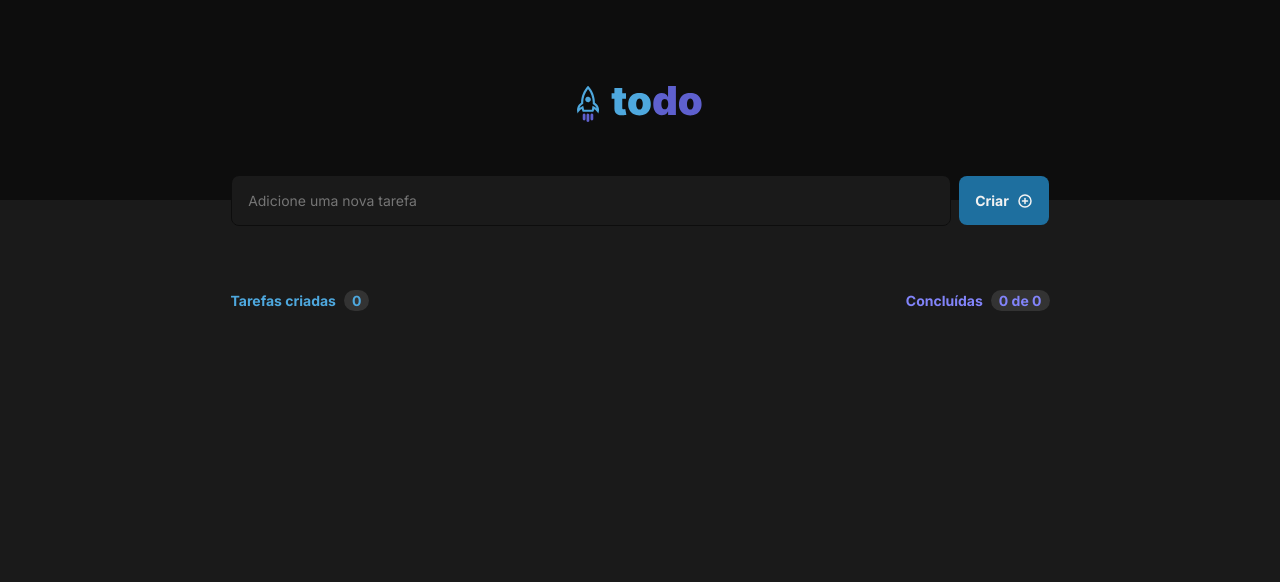
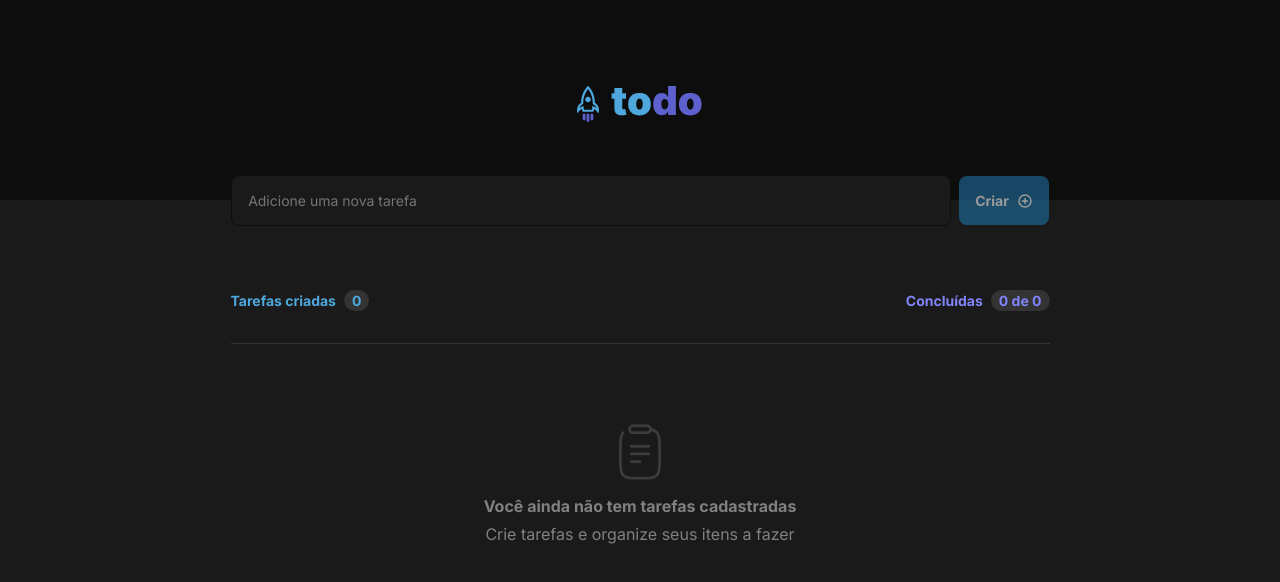
Before and after one commit to GersonRocha9/ignite-todo-list, a React (Vite) app: page / in a window 1280 px wide. Shown: the top 582 px of the page. Built offline with nearby package versions, Linux system fonts and the light colour scheme; data requests are answered from the project's data file.

Commit message:
feat: improve code and mock a fake database

```diff
--- /dev/null
+++ b/db.json
@@ -0,0 +1,3 @@
+{
+  "tasks": []
+}
--- a/package.json
+++ b/package.json
@@ -6,9 +6,12 @@
   "scripts": {
     "dev": "vite",
     "build": "tsc && vite build",
-    "preview": "vite preview"
+    "preview": "vite preview",
+    "server": "json-server --watch db.json"
   },
   "dependencies": {
+    "axios": "^1.2.3",
+    "json-server": "^0.17.1",
     "phosphor-react": "^1.4.1",
     "react": "^18.2.0",
     "react-dom": "^18.2.0",
--- a/src/components/CreateButton/index.tsx
+++ b/src/components/CreateButton/index.tsx
@@ -4,11 +4,12 @@ import { Button } from "./styles";
 
 interface CreateButtonProps {
   onAddTask: () => void;
+  disabled?: boolean;
 }
 
-export const CreateButton = ({ onAddTask }: CreateButtonProps) => {
+export const CreateButton = ({ onAddTask, disabled }: CreateButtonProps) => {
   return (
-    <Button onClick={onAddTask}>
+    <Button onClick={onAddTask} disabled={disabled}>
       <Text weight="bold" size={14} color="#F2F2F2">
         Criar
       </Text>
--- a/src/components/CreateButton/styles.ts
+++ b/src/components/CreateButton/styles.ts
@@ -12,6 +12,11 @@ export const Button = styled.button`
   gap: 8px;
   transition: background-color 0.2s;
 
+  &:disabled {
+    opacity: 0.6;
+    cursor: not-allowed;
+  }
+
   &:hover {
     background-color: ${({ theme }) => theme.colors.blue.default};
   }
--- a/src/pages/Home/index.tsx
+++ b/src/pages/Home/index.tsx
@@ -1,15 +1,19 @@
-import { useState } from "react";
+import { useEffect, useState } from "react";
 import { CreateButton, Header, TaskCard, TextInput } from "../../components";
 import { Text } from "../../components/Text";
 import {
   Badge,
   Container,
+  Divider,
   FormContainer,
   InfoContainer,
   InfoWrapper,
   InfoWrapperInfo,
   TasksContainer,
 } from "./styled";
+
+import Cliboard from "../../assets/Clipboard.svg";
+import { api } from "../../services/api";
 
 interface Task {
   id: string;
@@ -21,28 +25,53 @@ export const Home = () => {
   const [tasks, setTasks] = useState<Task[]>([]);
   const [newTask, setNewTask] = useState("");
 
+  console.log(tasks);
+
+  async function getTasks() {
+    const response = await api.get("/tasks");
+    const data = response.data;
+    setTasks(data);
+  }
+
+  useEffect(() => {
+    getTasks();
+  }, []);
+
   function addNewTask() {
-    if (!newTask) return;
-
     const newTaskObject = {
       id: String(new Date().getTime()),
       title: newTask,
       isDone: false,
     };
 
-    setTasks((oldState) => [...oldState, newTaskObject]);
+    api.post("/tasks", newTaskObject);
+
+    setTasks([...tasks, newTaskObject]);
+
     setNewTask("");
   }
 
   function handleDeleteTask(id: string) {
+    api.delete(`/tasks/${id}`);
     const filteredTasks = tasks.filter((task) => task.id !== id);
     setTasks(filteredTasks);
   }
 
   function handleToggleTask(id: string) {
-    const updatedTasks = tasks.map((task) =>
-      task.id === id ? { ...task, isDone: !task.isDone } : task
-    );
+    const updatedTasks = tasks.map((task) => {
+      if (task.id === id) {
+        task.isDone = !task.isDone;
+      }
+
+      if (task.isDone === true) {
+        api.patch(`/tasks/${id}`, { isDone: false });
+
+        return task;
+      }
+
+      api.patch(`/tasks/${id}`, { isDone: true });
+      return task;
+    });
 
     setTasks(updatedTasks);
   }
@@ -56,7 +85,7 @@ export const Home = () => {
           value={newTask}
           onChange={(e) => setNewTask(e.target.value)}
         />
-        <CreateButton onAddTask={addNewTask} />
+        <CreateButton onAddTask={addNewTask} disabled={!newTask} />
       </FormContainer>
 
       <InfoContainer>
@@ -86,14 +115,45 @@ export const Home = () => {
       </InfoContainer>
 
       <TasksContainer>
-        {tasks.map((task) => (
+        {tasks.length !== 0 ? (
+          tasks.map((task) => (
             <TaskCard
               key={task.id}
               task={task}
               onDeleteTask={() => handleDeleteTask(task.id)}
               onToggleTask={() => handleToggleTask(task.id)}
             />
-        ))}
+          ))
+        ) : (
+          <>
+            <Divider />
+            <img
+              src={Cliboard}
+              alt="Você ainda não tem tarefas cadastradas"
+              style={{
+                width: 56,
+                height: 56,
+                marginBottom: 16,
+                marginTop: 64,
+              }}
+            />
+
+            <Text
+              size={16}
+              weight="bold"
+              color="#808080"
+              style={{
+                marginBottom: 8,
+              }}
+            >
+              Você ainda não tem tarefas cadastradas
+            </Text>
+
+            <Text size={16} color="#808080">
+              Crie tarefas e organize seus itens a fazer
+            </Text>
+          </>
+        )}
       </TasksContainer>
     </Container>
   );
--- a/src/pages/Home/styled.ts
+++ b/src/pages/Home/styled.ts
@@ -52,3 +52,11 @@ export const TasksContainer = styled.div`
   align-items: center;
   margin-top: 16px;
 `;
+
+export const Divider = styled.div`
+  width: 100%;
+  max-width: 819px;
+  height: 1px;
+  background: ${({ theme }) => theme.colors.base.gray[400]};
+  margin: 16px 0;
+`;
--- /dev/null
+++ b/src/services/api.ts
@@ -0,0 +1,5 @@
+import axios from "axios";
+
+export const api = axios.create({
+  baseURL: "http://localhost:3000",
+});
```
Also changed, not shown: src/assets/Clipboard.svg (added), 1 other file (tests, documents, lock files or other folders). Lines whose indentation alone changed are shown as unchanged.
